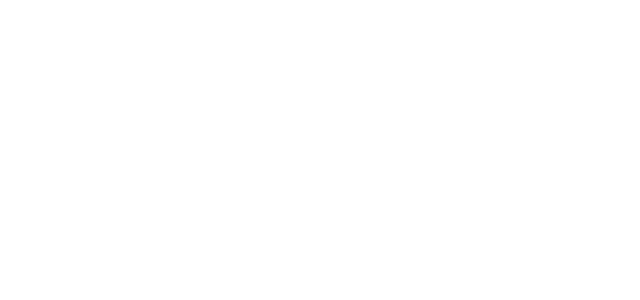
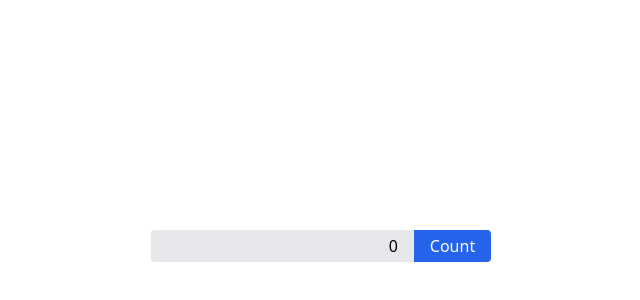
Before and after one commit to brachkow/7gui-vue, a Vue app: page /#/counter in a window 1280 px wide. Shown: the part 154-454 px from the top of the page, without its empty margins (319-959 px from the left). Built offline with nearby package versions, Linux system fonts and the light colour scheme.

Commit message:
Counter added

```diff
--- /dev/null
+++ b/src/components/pages/Counter/Counter.vue
@@ -0,0 +1,25 @@
+<template>
+  <div class="flex">
+    <input
+      class="bg-gray-200 leading-loose px-4 rounded-l focus:outline-none text-right"
+      type="text"
+      v-model="number"
+    />
+    <button
+      class="bg-blue-600 text-white leading-loose px-4 rounded-r focus:outline-none hover:bg-blue-700 active:bg-blue-800 focus:bg-blue-800 transition-colors"
+      @click="number = Number(number) + 1"
+    >
+      Count
+    </button>
+  </div>
+</template>
+
+<script>
+  export default {
+    data() {
+      return {
+        number: 0,
+      };
+    },
+  };
+</script>
--- a/src/router/router.js
+++ b/src/router/router.js
@@ -1,11 +1,13 @@
 import Vue from 'vue';
 import VueRouter from 'vue-router';
 
+import Counter from '@components/pages/Counter/Counter.vue';
+
 Vue.use(VueRouter);
 
-import Home from '@components/pages/Home/Home.vue';
-
-const routes = [{ path: '/', component: Home }];
+const routes = [
+  { path: '/counter', component: Counter },
+];
 
 const router = new VueRouter({
   routes,
--- a/tailwind.config.js
+++ b/tailwind.config.js
@@ -5,7 +5,9 @@
     extend: {},
   },
   variants: {
-    extend: {},
+    extend: {
+      backgroundColor: ['active'],
+    },
   },
   plugins: [],
 };
```
